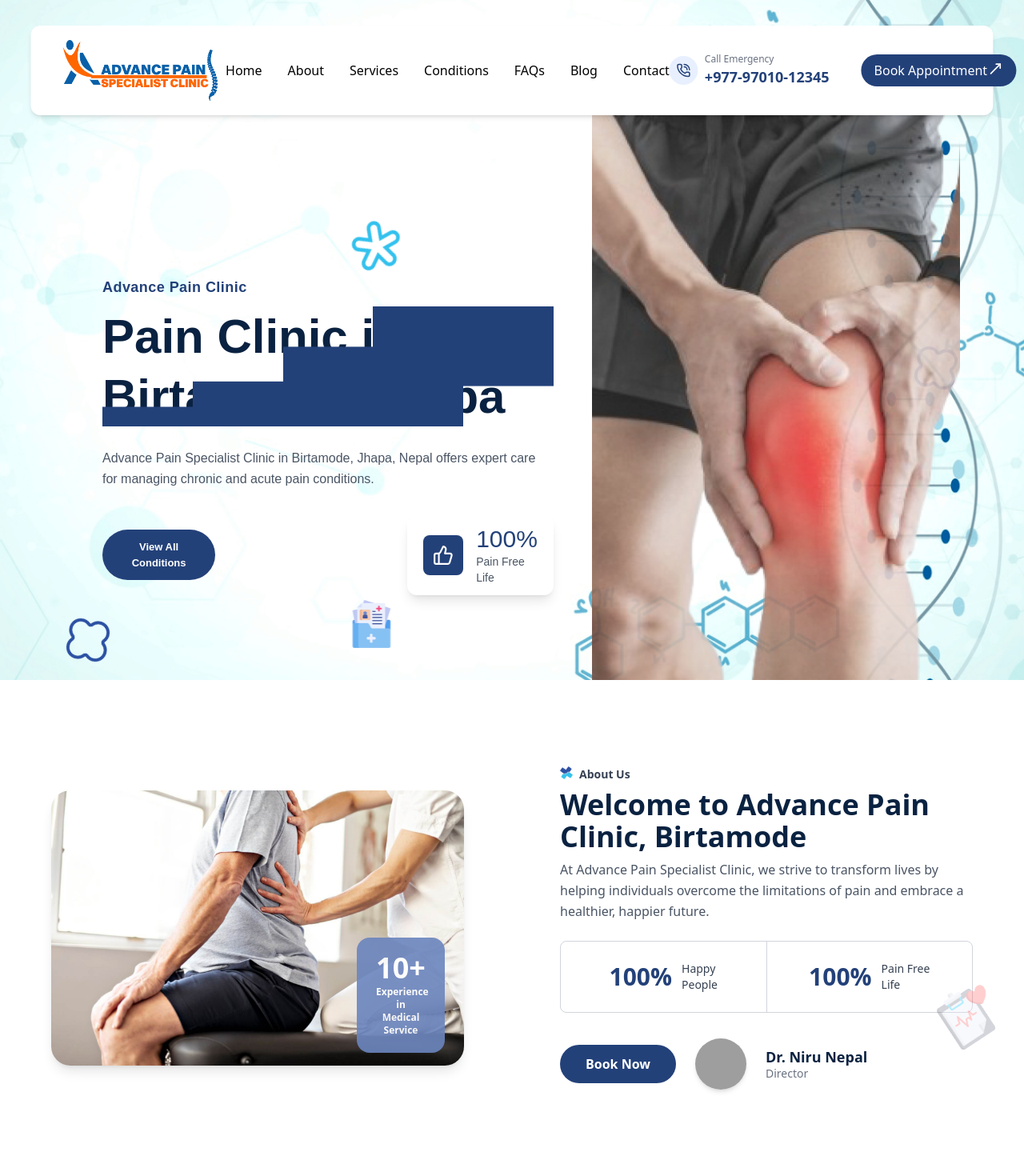
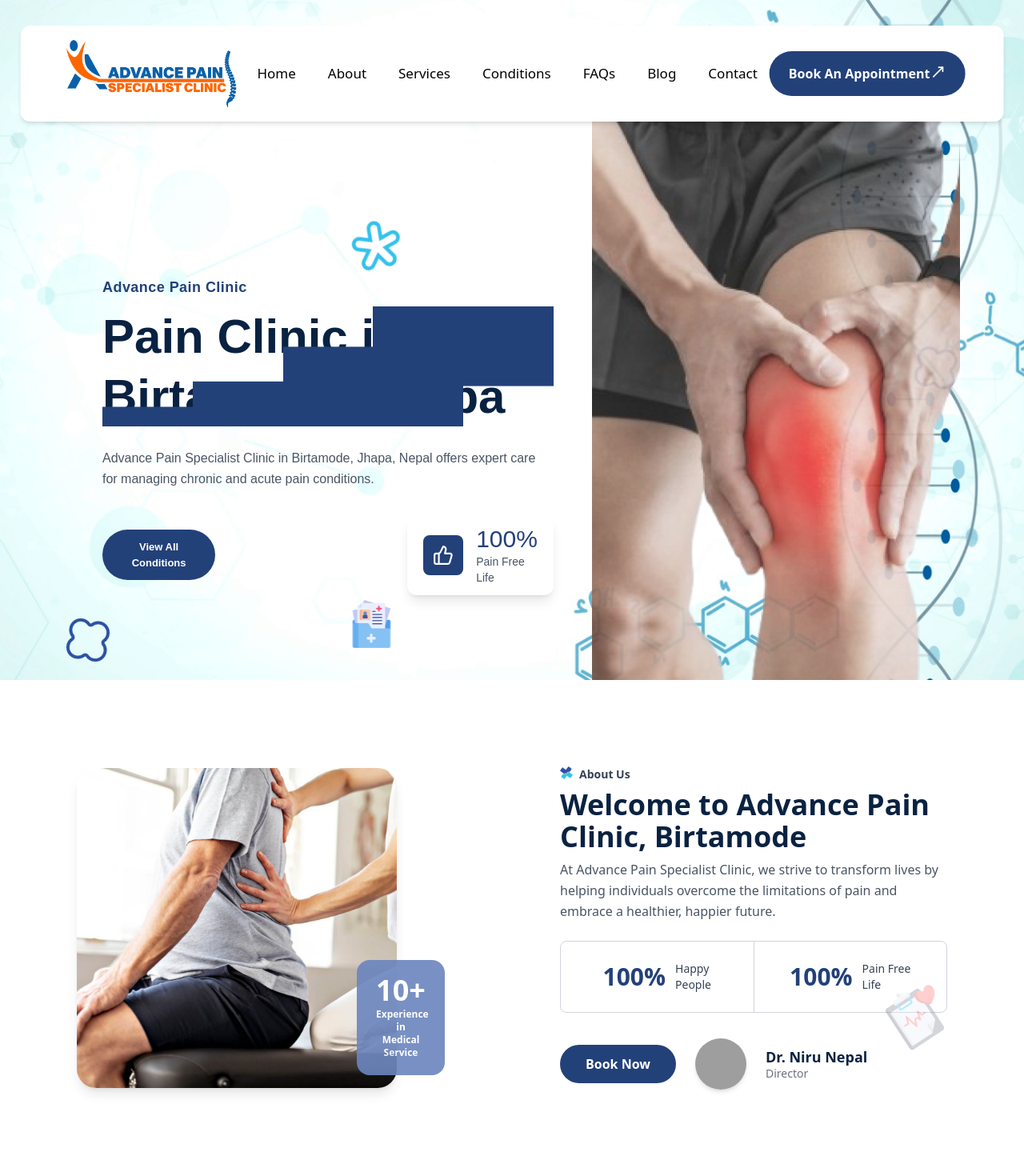
Before and after one commit to SRIYOGconsulting/painclinic.com.np, a React (Vite) app: page / in a window 1280 px wide. Shown: the top 1470 px of the page at 80% size. Built offline with nearby package versions, Linux system fonts and the light colour scheme; grey boxes are pictures that could not be loaded.

Commit message:
updated navigation width and hover effect, made about page and our page responsive.

```diff
--- a/src/Components/BreadCrumbs.jsx
+++ b/src/Components/BreadCrumbs.jsx
@@ -151,12 +151,12 @@
       <div className="absolute inset-0 bg-[#ecf0f5cc] rounded-xl"></div>
       <div className="relative max-w-6xl mx-auto flex flex-col items-center text-center">
         {/* Page Title */}
-        <p className="text-[#0A2241] text-2xl sm:text-3xl md:text-4xl lg:text-5xl font-bold mb-4 break-words">
+        <p className="text-[#0A2241] text-3xl sm:text-2xl md:text-4xl lg:text-5xl font-bold mb-4 break-words">
           {pageTitle}
         </p>
 
         {/* Breadcrumb navigation */}
-        <nav className="text-[#0A2241] flex flex-wrap justify-center gap-2 items-center font-semibold text-xs sm:text-sm md:text-base">
+        <nav className="text-[#0A2241] flex flex-wrap justify-center gap-2 items-center font-semibold text-base sm:text-sm md:text-base">
           <House className="text-[#234179]" size={18} />
           <Link to="/" className="hover:underline hover:text-gray-900">
             Home
--- a/src/Components/Header.jsx
+++ b/src/Components/Header.jsx
@@ -20,22 +20,22 @@
 
   return (
     <header
-      className={`w-[94%] mx-auto mt-4 z-50 rounded-xl ${
+      className={`w-[96%] mx-auto mt-4 z-50 rounded-xl ${
         location.pathname === "/"
           ? "absolute top-4 left-1/2 -translate-x-1/2 bg-white shadow-md"
           : "relative bg-white"
       }`}
     >
-      <nav className="flex items-center justify-between py-4 px-8">
+      <nav className="flex items-center justify-between py-4 px-12">
 
         {/* LEFT LOGO (always fixed in same place) */}
         <div className="flex-shrink-0">
-          <img src={logo} alt="Logo" className="h-20" />
+          <img src={logo} alt="Logo" className="h-22" />
         </div>
 
         {/* DESKTOP NAV (centered, lg and up) */}
-        <ul className="hidden lg:flex items-center gap-8 font-medium mx-auto">
-          <li><Link to="/" className="hover:text-blue-300 transition">Home</Link></li>
+        <ul className="hidden lg:flex items-center gap-10 text-[17px] mx-auto font-medium">
+          <li><Link to="/" className="hover:text-[#234179] transition">Home</Link></li>
 
           {/* ABOUT (Desktop hover) */}
           <li
@@ -43,13 +43,13 @@
             onMouseEnter={() => setHoveredMenu({ main: "about", sub: null })}
             onMouseLeave={() => setHoveredMenu({ main: null, sub: null })}
           >
-            <span className="cursor-pointer hover:text-blue-300 transition">About</span>
+            <span className="cursor-pointer hover:text-[#234179] transition">About</span>
 
             {hoveredMenu.main === "about" && (
               <ul className="absolute bg-white shadow-lg rounded-md top-full left-0 w-48 py-2 animate-fadeIn z-50">
-                <li><Link to="/about" className="block px-4 py-2 hover:bg-blue-50">About Us</Link></li>
-                <li><Link to="/team" className="block px-4 py-2 hover:bg-blue-50">Our Team</Link></li>
-                <li><Link to="/whatwecure" className="block px-4 py-2 hover:bg-blue-50">What We Cure</Link></li>
+                <li><Link to="/about" className="hover:text-white block px-4 py-2 hover:bg-[#234179]">About Us</Link></li>
+                <li><Link to="/team" className="hover:text-white block px-4 py-2 hover:bg-[#234179]">Our Team</Link></li>
+                <li><Link to="/whatwecure" className="hover:text-white block px-4 py-2 hover:bg-[#234179]">What We Cure</Link></li>
 
                 {/* Messages submenu */}
                 <li
@@ -57,13 +57,13 @@
                   onMouseEnter={() => setHoveredMenu({ main: "about", sub: "messages" })}
                   onMouseLeave={() => setHoveredMenu({ main: "about", sub: null })}
                 >
-                  <span className="block px-4 py-2 hover:bg-blue-50 cursor-pointer">Messages</span>
+                  <span className="block px-4 py-2 hover:bg-[#234179] hover:text-white cursor-pointer">Messages</span>
 
                   {hoveredMenu.sub === "messages" && (
                     <ul className="absolute left-full top-0 bg-white shadow-lg rounded-md w-48 py-2 animate-fadeIn z-50">
-                      <li><Link to="/puspak-message" className="block px-4 py-2 hover:bg-blue-50">Dr. Puspak</Link></li>
-                      <li><Link to="/niru-message" className="block px-4 py-2 hover:bg-blue-50">Dr. Niru</Link></li>
-                      <li><Link to="/muskan-message" className="block px-4 py-2 hover:bg-blue-50">Dr. Muskan</Link></li>
+                      <li><Link to="/puspak-message" className="block px-4 py-2 hover:bg-[#234179] hover:text-white ">Dr. Puspak</Link></li>
+                      <li><Link to="/niru-message" className="block px-4 py-2 hover:bg-[#234179] hover:text-white ">Dr. Niru</Link></li>
+                      <li><Link to="/muskan-message" className="block px-4 py-2 hover:bg-[#234179] hover:text-white ">Dr. Muskan</Link></li>
                     </ul>
                   )}
                 </li>
@@ -77,28 +77,28 @@
             onMouseEnter={() => setHoveredMenu({ main: "services", sub: null })}
             onMouseLeave={() => setHoveredMenu({ main: null, sub: null })}
           >
-            <span className="cursor-pointer hover:text-blue-300 transition">Services</span>
+            <span className="cursor-pointer hover:text-[#234179] transition">Services</span>
 
             {hoveredMenu.main === "services" && (
               <ul className="absolute bg-white shadow-lg rounded-md top-full left-0 w-48 py-2 animate-fadeIn z-50">
-                <li><Link to="/lab" className="block px-4 py-2 hover:bg-blue-50">Lab</Link></li>
-                <li><Link to="/pharmacy" className="block px-4 py-2 hover:bg-blue-50">Pharmacy</Link></li>
-                <li><Link to="/physiotherapy" className="block px-4 py-2 hover:bg-blue-50">Physiotherapy</Link></li>
+                <li><Link to="/lab" className="block px-4 py-2 hover:bg-[#234179] hover:text-white ">Lab</Link></li>
+                <li><Link to="/pharmacy" className="block px-4 py-2 hover:bg-[#234179] hover:text-white ">Pharmacy</Link></li>
+                <li><Link to="/physiotherapy" className="block px-4 py-2 hover:bg-[#234179] hover:text-white ">Physiotherapy</Link></li>
               </ul>
             )}
           </li>
 
-          <li><Link to="/conditions" className="hover:text-blue-300 transition">Conditions</Link></li>
-          <li><Link to="/faqs" className="hover:text-blue-300 transition">FAQs</Link></li>
-          <li><Link to="/blog" className="hover:text-blue-300 transition">Blog</Link></li>
-          <li><Link to="/contact" className="hover:text-blue-300 transition">Contact</Link></li>
+          <li><Link to="/conditions" className="hover:text-[#234179] transition">Conditions</Link></li>
+          <li><Link to="/faqs" className="hover:text-[#234179] transition">FAQs</Link></li>
+          <li><Link to="/blog" className="hover:text-[#234179] transition">Blog</Link></li>
+          <li><Link to="/contact" className="hover:text-[#234179] transition">Contact</Link></li>
         </ul>
 
         {/* RIGHT SECTION: Call Emergency, Book Appointment, Hamburger */}
         <div className="flex items-center gap-10 flex-shrink-0">
 
           {/* CALL EMERGENCY */}
-          <div className="hidden xl:flex items-center space-x-2">
+          {/* <div className="hidden xl:flex items-center space-x-2">
             <div className="w-9 h-9 bg-[#E8F0FF] text-[#234179] rounded-full flex items-center justify-center">
               <PhoneCall size={18} />
             </div>
@@ -108,12 +108,12 @@
                 +977-97010-12345
               </a>
             </div>
-          </div>
+          </div> */}
 
           {/* BOOK APPOINTMENT — only XL */}
           <div className="hidden xl:block flex ">
-            <a href="https://www.facebook.com/painclinicbirtamode" className="flex bg-[#234179] text-white px-4 py-2 rounded-full">
-              Book Appointment <MoveUpRight size={20}/>
+            <a href="https://www.facebook.com/painclinicbirtamode" className="flex bg-[#234179] text-white px-6 py-4 rounded-full font-semibold">
+              Book An Appointment <MoveUpRight size={20}/>
             </a>
           </div>
 
@@ -192,16 +192,10 @@
             <li><Link to="/faqs" onClick={() => setMobileOpen(false)}>FAQs</Link></li>
             <li><Link to="/blog" onClick={() => setMobileOpen(false)}>Blog</Link></li>
             <li><Link to="/contact" onClick={() => setMobileOpen(false)}>Contact</Link></li>
+            <li><a href="/contact" onClick={() => setMobileOpen(false)}>info@painclininc.com.np</a></li>
+            <li><a href="/contact" onClick={() => setMobileOpen(false)}>
++977-97010-12345</a></li>
 
-            <li>
-              <Link
-                to="/appointment"
-                onClick={() => setMobileOpen(false)}
-                className="bg-[#234179] text-white px-4 py-2 rounded-full inline-block"
-              >
-                Book Appointment
-              </Link>
-            </li>
 
           </ul>
         </div>
--- a/src/Pages/About.jsx
+++ b/src/Pages/About.jsx
@@ -156,8 +156,8 @@
       </div>
 
       {/* ---------------- DOODLE SLIDER ---------------- */}
-      <section className="py-20 ">
-  <div className="max-w-5xl mx-auto">
+      <section className="mt-20 py-20">
+  <div className="max-w-6xl mx-auto">
 
     {/* AUTO SLIDER WRAPPER */}
     <div className="overflow-hidden relative">
@@ -174,12 +174,12 @@
         {loopedDoodles.map((item2, index) => (
           <div
             key={index}
-            className="w-32 mx-auto flex-shrink-0 flex flex-col items-center text-center relative group"
+            className="w-35 mx-auto flex-shrink-0 flex flex-col items-center text-center relative group"
           >
             <img
               src={item2.src}
               alt={item2.label}
-              className="w-22 h-22 object-contain mb-4"
+              className="w-24 h-24 object-contain mb-4"
             />
             <p>{item2.label}</p>
             <div className="absolute inset-0 bg-white opacity-60 group-hover:opacity-10 transition-opacity duration-300"></div>
--- a/src/Pages/Home.jsx
+++ b/src/Pages/Home.jsx
@@ -104,7 +104,9 @@
     { id: 11, title: "Shoulder Pain", bigImage: shoulderImg, path:"what-is-shoulder-pain" },
     { id: 12, title: "Knee Pain", bigImage: knee, path:"what-is-knee-pain" },
     { id: 13, title: "Muscle Pain", bigImage: muscle, path:"what-is-muscle-pain" },
-    { id: 12, title: "Knee Pain", bigImage: knee, path:"what-is-knee-pain" },
+    { id: 13, title: "Knee Pain", bigImage: knee, path:"what-is-knee-pain" },
+    { id: 13, title: "Muscle Pain", bigImage: muscle, path:"what-is-muscle-pain" },
+    { id: 13, title: "Muscle Pain", bigImage: muscle, path:"what-is-muscle-pain" },
     { id: 13, title: "Muscle Pain", bigImage: muscle, path:"what-is-muscle-pain" },
   ];
 
@@ -291,7 +293,7 @@
 </section>
 
       {/* About Us Section */}
-      <div className="px-4 md:px-8 py-12 font-sans mt-15 relative">
+      <div className="px-4 md:px-8 py-12 font-sans mt-15 relative max-w-6xl mx-auto">
         <motion.img src={aboutshape} alt="clover" animate={{y:[0,-20,0]}} transition={{repeat:Infinity, duration:3, ease:"easeInOut"}} className="absolute top-80 right-5 h-24 w-24 opacity-30" />
         <Link to='/about'>
           <div className="flex flex-col md:flex-row max-w-6xl mx-auto items-center gap-10 md:gap-30">
@@ -301,7 +303,7 @@
               <img
                 src={aboutImage}
                 alt="aboutImage"
-                className="rounded-3xl shadow-lg w-full h-auto object-cover"
+                className="rounded-3xl shadow-lg w-auto h-auto md:w-100 md:h-100 object-cover"
               />
               <div className="absolute bottom-4 right-0 md:right-6 bg-[#6b85be] rounded-2xl px-6 py-5 text-white text-center w-[110px] opacity-90">
                 <p className="text-4xl font-bold leading-none">10+</p>
@@ -772,8 +774,8 @@
       </section>
 
       {/* doodle image slideshow section */}
-<section className="py-20 ">
-  <div className="max-w-5xl mx-auto">
+<section className="py-20">
+  <div className="max-w-6xl mx-auto">
 
     {/* AUTO SLIDER WRAPPER */}
     <div className="overflow-hidden relative">
@@ -783,19 +785,19 @@
           gap-19
           whitespace-nowrap
           transition-transform
-          duration-500
+          duration-600
         "
         style={{ transform: `translateX(-${currentBlogIndex * 30}%)` }}
       >
         {loopedDoodles.map((item2, index) => (
           <div
             key={index}
-            className="w-32 mx-auto flex-shrink-0 flex flex-col items-center text-center relative group"
+            className="w-40 mx-auto flex-shrink-0 flex flex-col items-center text-center relative group"
           >
             <img
               src={item2.src}
               alt={item2.label}
-              className="w-22 h-22 object-contain mb-4"
+              className="w-25 h-25 object-contain mb-4"
             />
             <p>{item2.label}</p>
             <div className="absolute inset-0 bg-white opacity-60 group-hover:opacity-10 transition-opacity duration-300"></div>
--- a/src/Pages/OurTeam.jsx
+++ b/src/Pages/OurTeam.jsx
@@ -56,7 +56,7 @@
 
           {/* Content */}
           <div className="mt-4 px-4">
-            <h3 className="text-[26px] font-semibold text-[#0A2241]">{member.name}</h3>
+            <h3 className="text-[26px] font-semibold text-[#0A2241] mt-10 md:mt-0">{member.name}</h3>
             <p className="text-[#707882] text-[16px] mt-2 leading-relaxed">{member.title}</p>
 
             {/* Social Links */}
```
